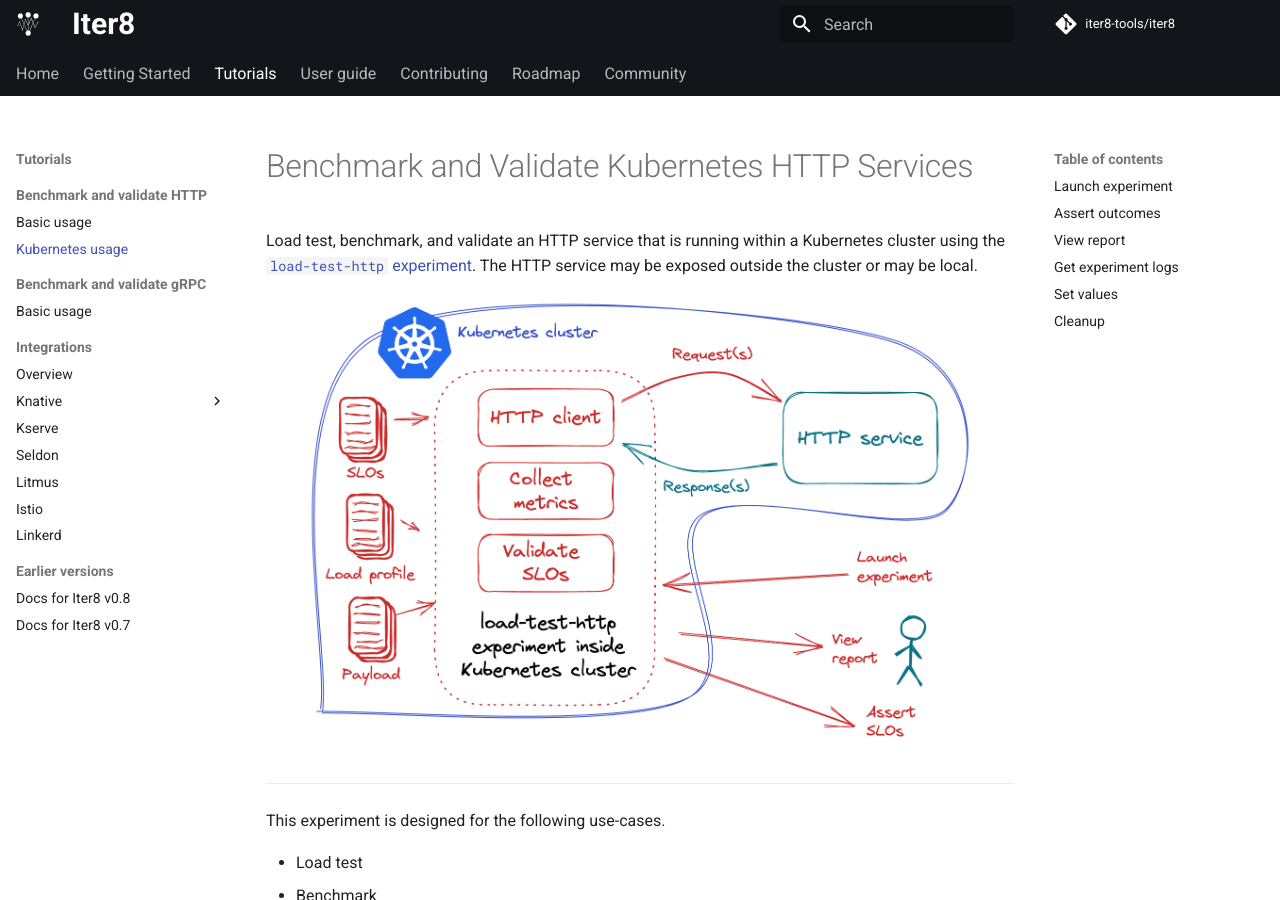
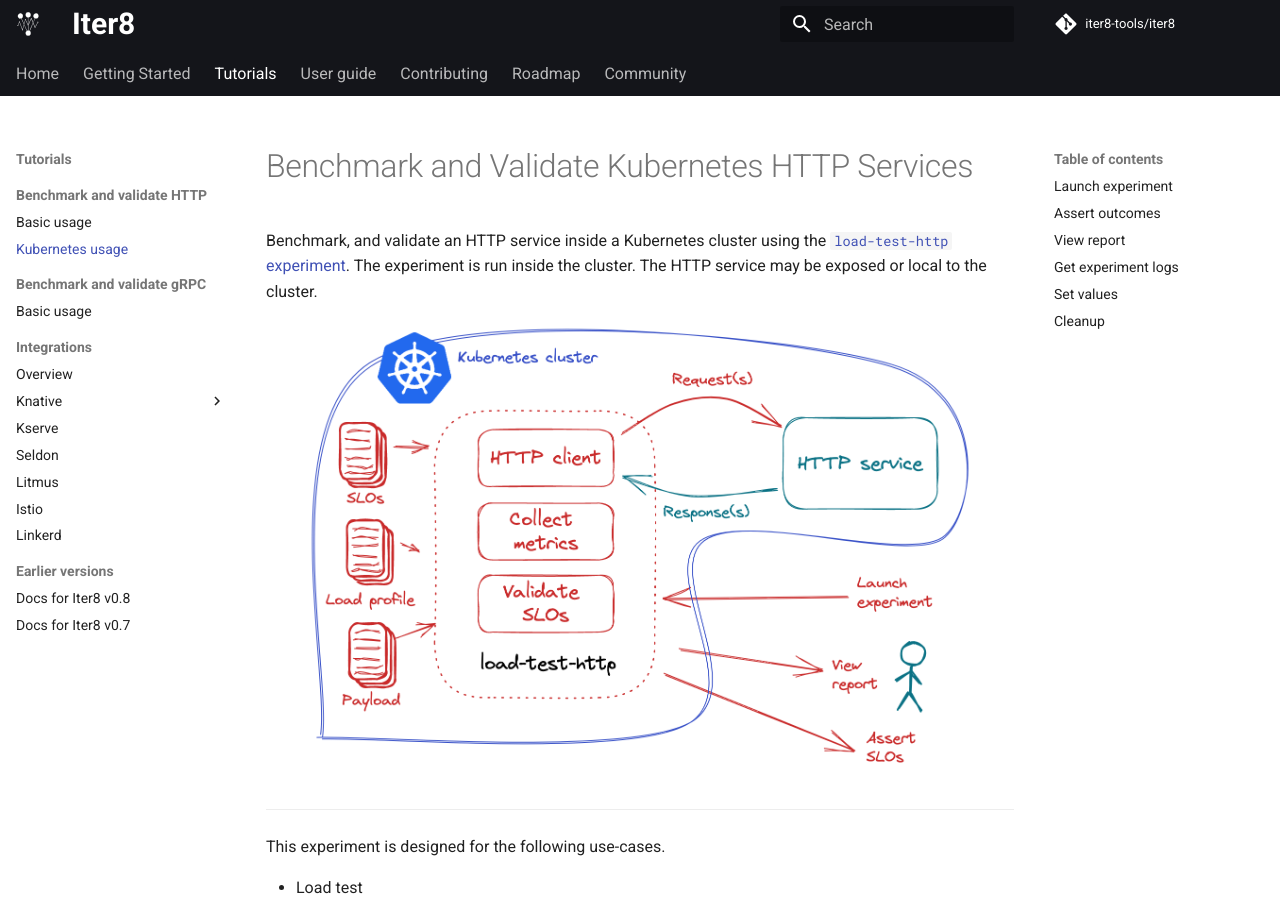
Before and after one commit to iter8-tools/docs, an MkDocs documentation site: the page built from docs/tutorials/load-test-http/kubernetesusage.md, in a window 1280 px wide and 900 px high. Built offline with MkDocs 1.6.1 and Material for MkDocs 9.7.7, drawn with Linux system fonts in a browser that asks for light colours; comment, search, counter and statistics services are not loaded; the version menu is left out.

Commit message:
better pics
Signed-off-by: Srinivasan Parthasarathy <spartha@us.ibm.com>

```diff
--- a/docs/tutorials/load-test-http/kubernetesusage.md
+++ b/docs/tutorials/load-test-http/kubernetesusage.md
@@ -4,7 +4,7 @@ template: main.html
 
 # Benchmark and Validate Kubernetes HTTP Services
 
-Load test, benchmark, and validate an HTTP service that is running within a Kubernetes cluster using the  [`load-test-http` experiment](basicusage.md). The HTTP service may be exposed outside the cluster or may be local.
+Benchmark, and validate an HTTP service inside a Kubernetes cluster using the  [`load-test-http` experiment](basicusage.md). The experiment is run inside the cluster. The HTTP service may be exposed or local to the cluster.
 
 <p align='center'>
   <img alt-text="load-test-http" src="../images/kubernetesusage.png" width="90%" />
```
Also changed, not shown: docs/tutorials/load-test-http/images/kubernetesusage.png, 1 other file.
